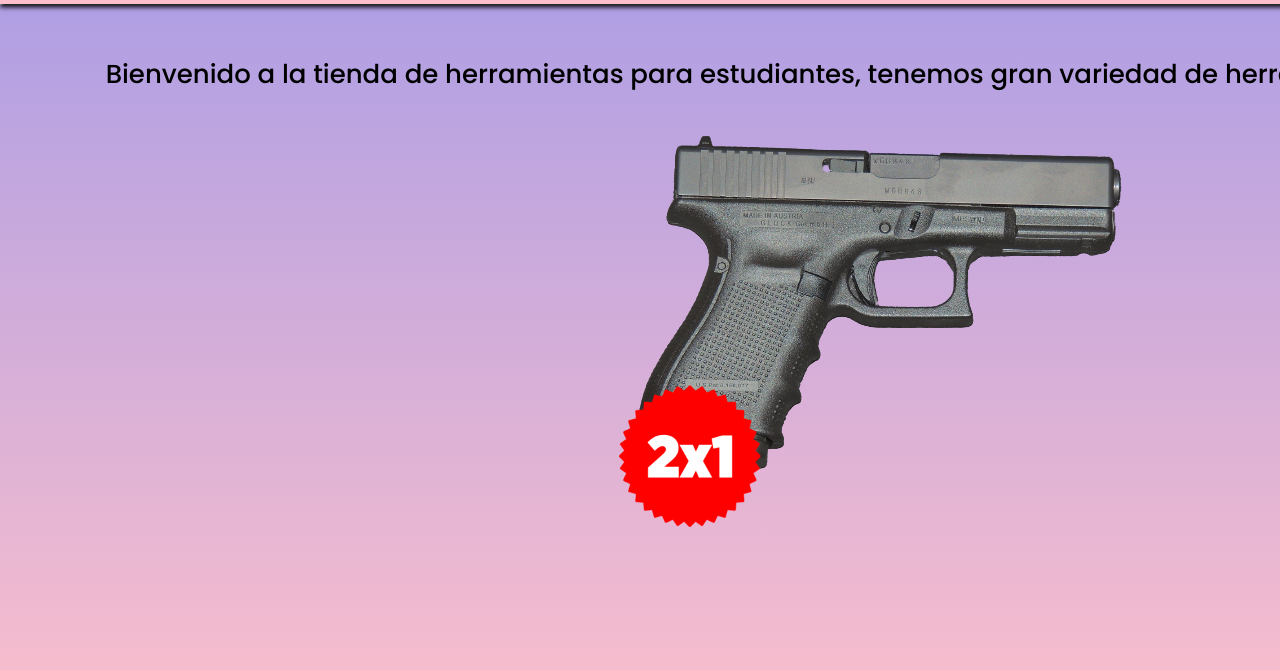
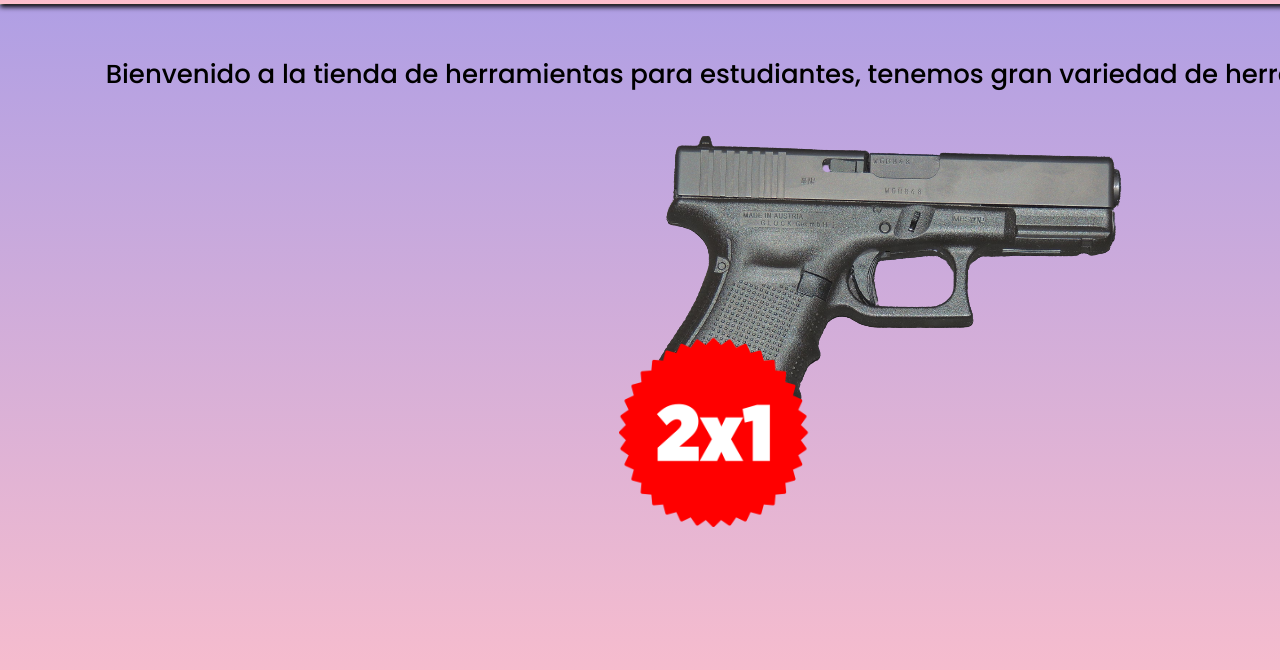
Before and after one commit to DidacCastells/WebProject, a plain HTML site: page OtraPagina/cosa1.html in a window 1280 px wide. In both pictures the pointer is over the picture 694 px from the left and 548 px from the top of the page. Shown: the part 96-766 px from the top of the page. Drawn offline with Linux system fonts and the light colour scheme.

Commit message:
Dos por uno en pipas para pegarse un tiro en los cojones

```diff
--- a/OtraPagina/style.css
+++ b/OtraPagina/style.css
@@ -48,4 +48,11 @@ div.abajo img.dosporuno {
     width: 150px;
     height: 150px;
     margin-left: -28%;
+    transition: 1s;
 }
+
+div.abajo img.dosporuno:hover {
+    width: 200px;
+    height: 200px;
+    transition: 1s;
+}
```
